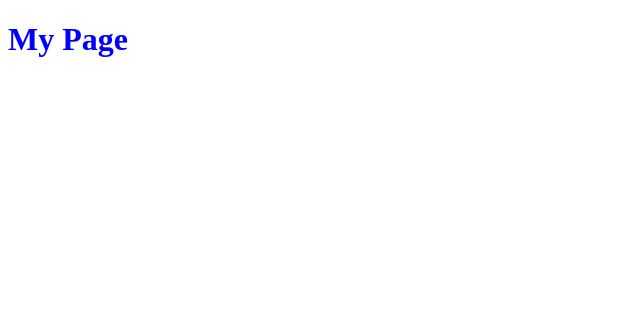
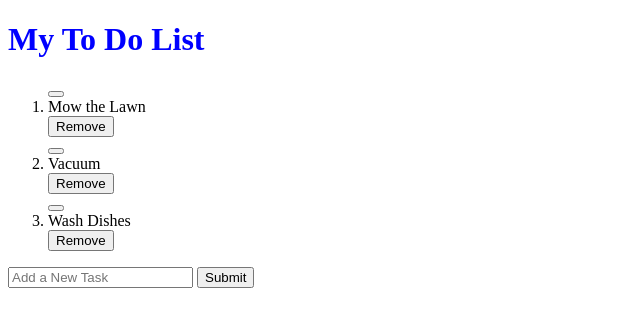
Before and after one commit to emilygvargas/to-do-list, a website: page index.html in a window 1280 px wide. Shown: the whole page, without its empty margins (0-640 px from the left). Drawn offline with Linux system fonts and the light colour scheme.

Commit message:
completed html

```diff
--- a/index.html
+++ b/index.html
@@ -3,11 +3,34 @@
 <head>
     <meta charset="UTF-8">
     <meta name="viewport" content="width=device-width, initial-scale=1.0">
-    <title>Document</title>
+    <title>My To Do List</title>
     <link rel="stylesheet" href="./style.css">
 </head>
 <body>
     <script src="./index.js"></script>
-    <h1>My Page</h1>
+    <h1>My To Do List</h1>
+    <div class="To-Do-List">
+        <ol>
+            <div class="To-Do-Item">
+                <button class="Checkmark"></button>
+                <li>Mow the Lawn</li>
+                <button class="Remove-Task">Remove</button>
+            </div>
+            <div class="To-Do-Item">
+                <button class="Checkmark"></button>
+                <li>Vacuum</li>
+                <button class="Remove-Task">Remove</button>
+            </div>
+            <div class="To-Do-Item">
+                <button class="Checkmark"></button>
+                <li>Wash Dishes</li>
+                <button class="Remove-Task">Remove</button>
+            </div>
+        </ol>
+    </div>
+    <div class="New-Task">
+      <input type="text" name="New-Task" placeholder="Add a New Task">
+     <button class="Submit">Submit</button>
+    </div>
 </body>
 </html>
```
